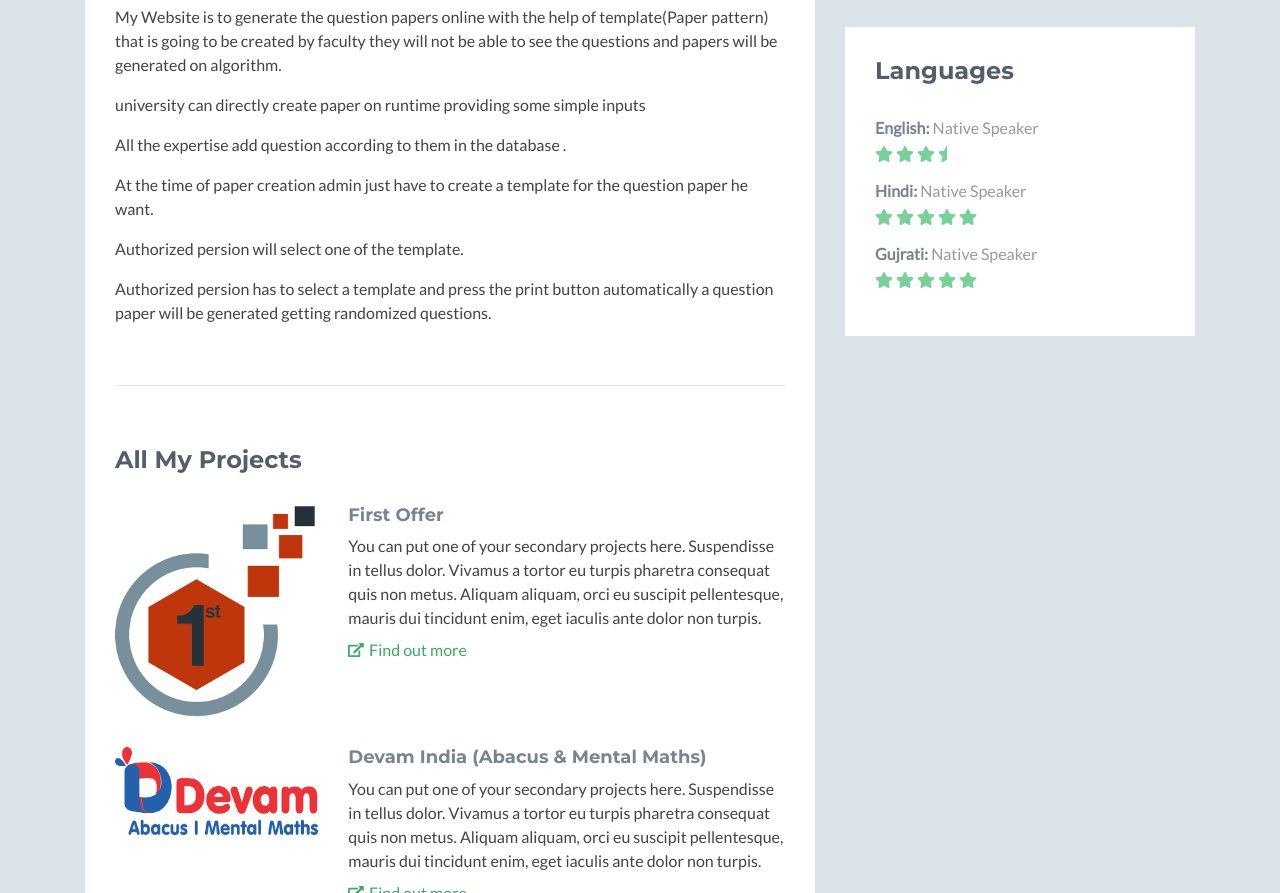
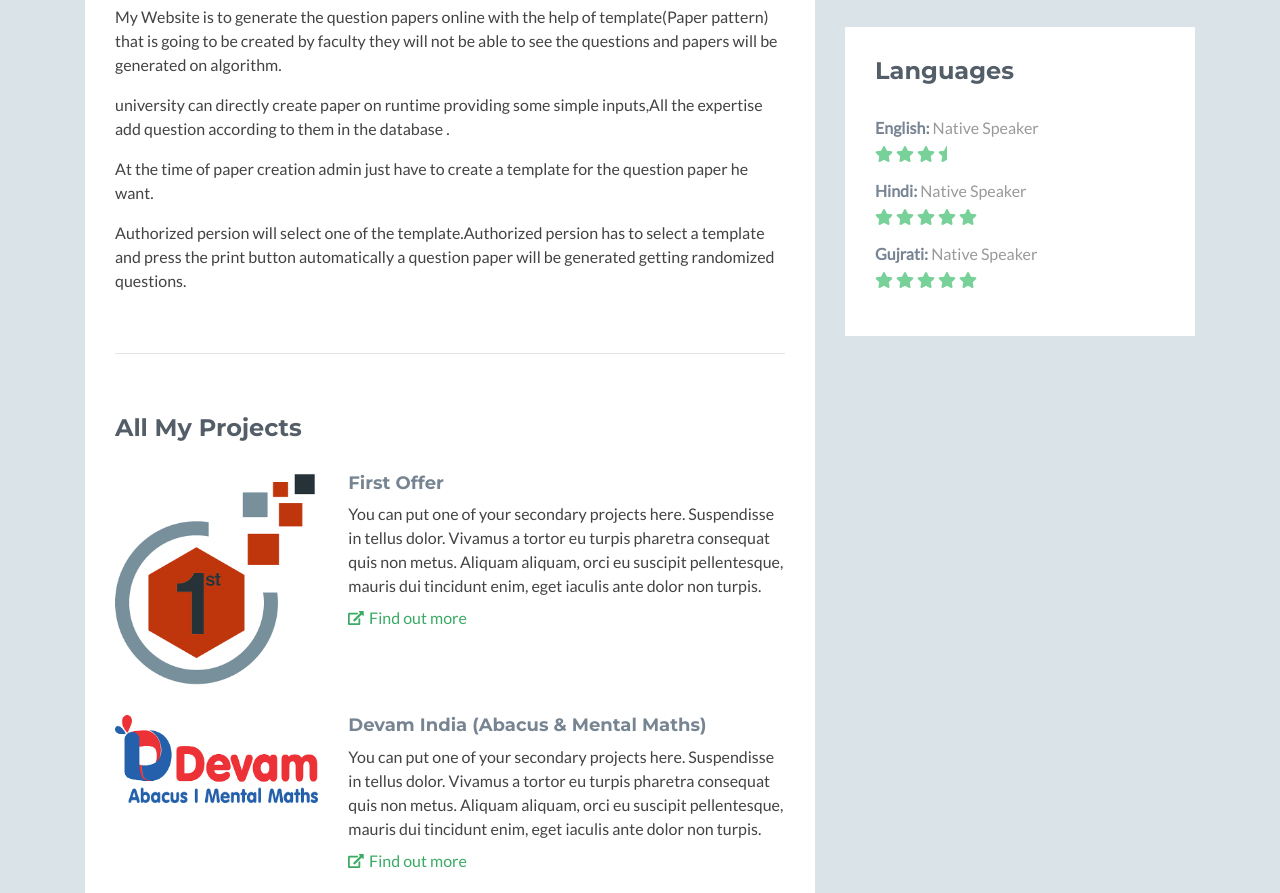
Before and after one commit to dhruvinprajapati/portfolio, a plain HTML site: page index.html in a window 1280 px wide. Shown: the part 1334-2227 px from the top of the page. Drawn offline with nearby package versions, Linux system fonts and the light colour scheme; no server answers; a script that the page names is missing; some icons are missing.

Commit message:
layout set

```diff
--- a/index.html
+++ b/index.html
@@ -88,13 +88,11 @@
                                             be created by faculty they will not be able to see
                                             the questions and papers will be generated on algorithm.</p>
                                         <p>university can directly create paper on runtime
-                                                providing some simple inputs</p>
-                                        <p>All the expertise add question according to them
+                                                providing some simple inputs,All the expertise add question according to them
                                             in the database .</p>
                                         <p>At the time of paper creation admin just have to
                                             create a template for the question paper he want.</p>
-                                        <p>Authorized persion will select one of the template.</p>
-                                        <p>Authorized persion has to select a template and press the
+                                        <p>Authorized persion will select one of the template.Authorized persion has to select a template and press the
                                             print button automatically a question paper
                                             will be generated getting randomized
                                             questions.</p>
```
